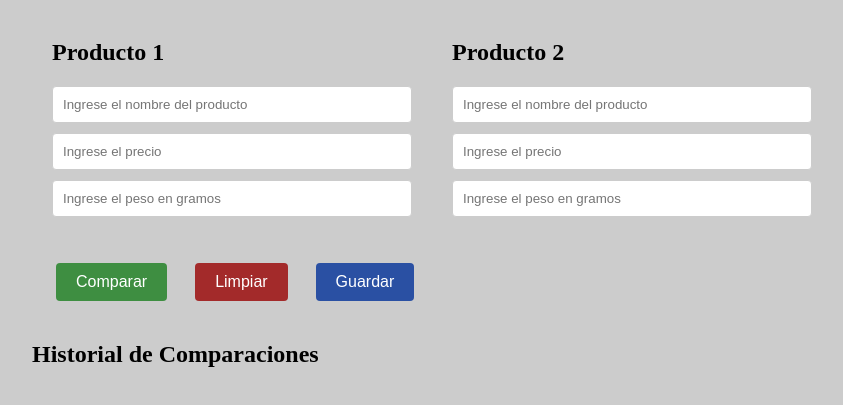
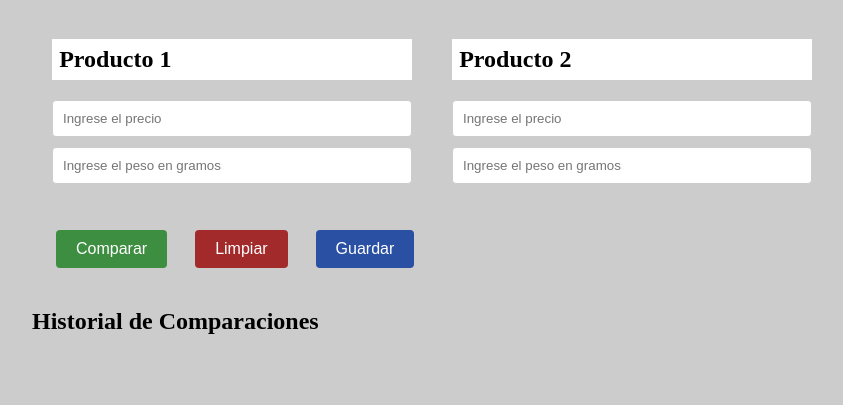
Before and after one commit to MrQuadBit/comparador_precios_chatgpt3, a plain HTML site: page index.html in a window 1280 px wide. Shown: the part 89-494 px from the top of the page, without its empty margins (208-1051 px from the left). Drawn offline with Linux system fonts and the light colour scheme.

Commit message:
se cambiaron los input de producto por etiquetas y el boton guardar ahora limpia la pantalla para liberar al boton limpiar

```diff
--- a/index.html
+++ b/index.html
@@ -13,21 +13,19 @@
     <h1>Comparador de Precios</h1>
     <div class="row">
       <div class="col" id="contenedor_1">
-        <h2>Producto 1</h2>
-        <input type="text" id="producto1" placeholder="Ingrese el nombre del producto">
+        <h2 id="producto1" class="nombre_producto" contenteditable="true">Producto 1</h2>
         <input type="number" id="precio1" placeholder="Ingrese el precio">
         <input type="number" id="peso1" placeholder="Ingrese el peso en gramos">
       </div>
       <div class="col" id="contenedor_2">
-        <h2>Producto 2</h2>
-        <input type="text" id="producto2" placeholder="Ingrese el nombre del producto">
+        <h2 id="producto2" class="nombre_producto" contenteditable="true">Producto 2</h2>
         <input type="number" id="precio2" placeholder="Ingrese el precio">
         <input type="number" id="peso2" placeholder="Ingrese el peso en gramos">
       </div>
     </div>
     <button id="btn_comparar" onclick="compararPrecios();">Comparar</button>
     <button id="btn_limpiar" onclick="location.reload();">Limpiar</button>
-    <button id="btn_guardar">Guardar</button>
+    <button id="btn_guardar" onclick="location.reload();">Guardar</button>
     <div id="resultado"></div>
     <h2>Historial de Comparaciones</h2>
     <ul id="historial"></ul>
```
